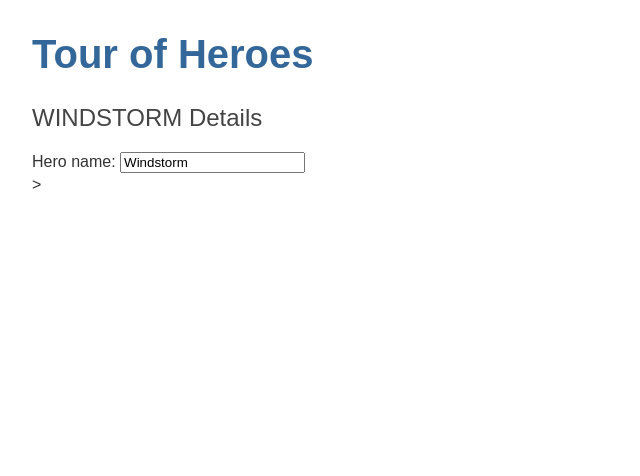
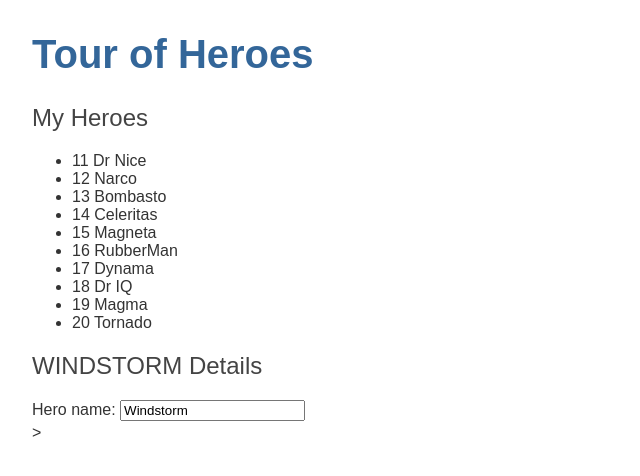
Before and after one commit to waynefrontend/angular-tour-of-heroes, an Angular app: page / in a window 1280 px wide. Shown: the top 476 px of the page, without its empty margins (0-640 px from the left). Built offline with nearby package versions, Linux system fonts and the light colour scheme.

Commit message:
display heroes with *ngFor

```diff
--- a/src/app/heroes/heroes.component.html
+++ b/src/app/heroes/heroes.component.html
@@ -1,3 +1,9 @@
+<h2>My Heroes</h2>
+<ul class="heroes">
+    <li *ngFor="let hero of heroes">
+        <span class="badge">{{hero.id}}</span> {{hero.name}}
+    </li>
+</ul>
 <h2>{{hero.name | uppercase}} Details</h2>
 <div>
     <label for="name">Hero name: </label>
--- a/src/app/heroes/heroes.component.ts
+++ b/src/app/heroes/heroes.component.ts
@@ -1,5 +1,6 @@
 import { Component, OnInit } from '@angular/core';
 import { Hero } from '../hero';
+import { HEROES } from '../mock-heroes';
 
 @Component({
   selector: 'app-heroes',
@@ -11,6 +12,7 @@
     id: 1,
     name: 'Windstorm'
   };
+  heroes = HEROES;
   constructor() { }
 
   ngOnInit(): void {
--- /dev/null
+++ b/src/app/mock-heroes.ts
@@ -0,0 +1,14 @@
+import { Hero } from "./hero";
+
+export const HEROES: Hero[] = [
+    { id: 11, name: 'Dr Nice' },
+    { id: 12, name: 'Narco' },
+    { id: 13, name: 'Bombasto' },
+    { id: 14, name: 'Celeritas' },
+    { id: 15, name: 'Magneta' },
+    { id: 16, name: 'RubberMan' },
+    { id: 17, name: 'Dynama' },
+    { id: 18, name: 'Dr IQ' },
+    { id: 19, name: 'Magma' },
+    { id: 20, name: 'Tornado' }
+];
```
